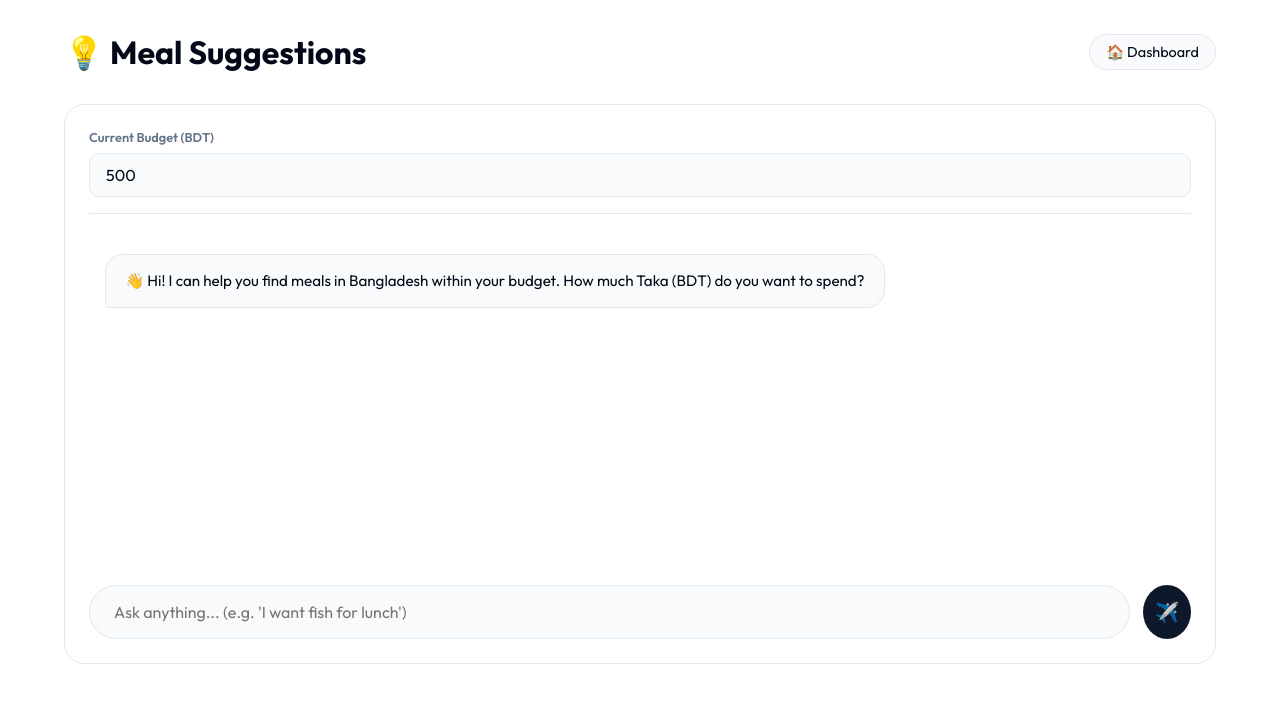
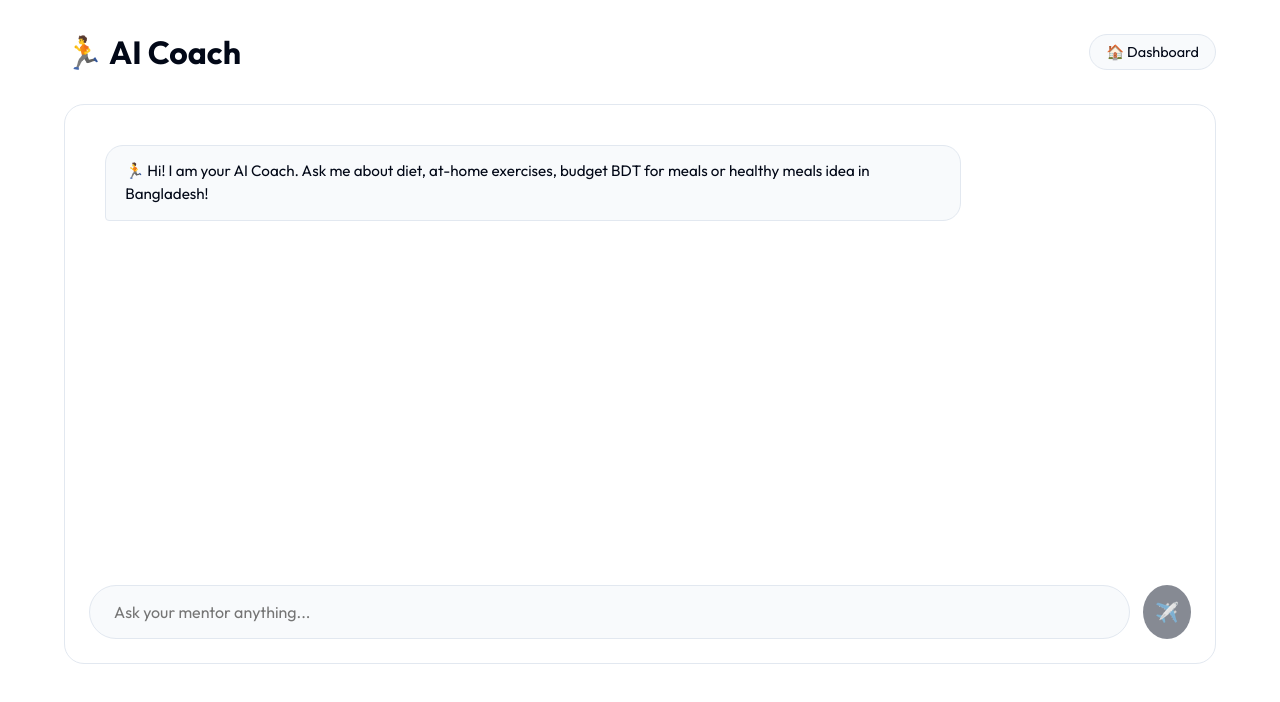
Before and after one commit to TIShohan/calorietracker, a Next.js app: page /suggestions in a window 1280 px wide. Shown: the top 702 px of the page. Built offline with nearby package versions, Linux system fonts and the light colour scheme.

Commit message:
AI Coach update fix

```diff
--- a/next.config.mjs
+++ b/next.config.mjs
@@ -1,6 +1,11 @@
 /** @type {import('next').NextConfig} */
 const nextConfig = {
-  allowedDevOrigins: ['192.168.0.69'],
+  // Allow all local network origins for mobile testing
+  devIndicators: {
+    appIsrStatus: false,
+  },
+  // Ensure the dev server accepts incoming requests on all interfaces
+  serverExternalPackages: ['groq-sdk'],
 };
 
 export default nextConfig;
--- a/src/app/api/suggest-meal/route.js
+++ b/src/app/api/suggest-meal/route.js
@@ -1,30 +1,42 @@
 import Groq from 'groq-sdk';
 import { NextResponse } from 'next/server';
 
-const SYSTEM_PROMPT = `You are a Bangladeshi Meal & Grocery Suggestion AI.
-User will provide a budget in Taka (BDT) and possibly a calorie goal.
+const SYSTEM_PROMPT = `You are "NutriMind AI Coach" – a professional health, diet, and home fitness trainer.
+Your goal is to provide short, actionable advice to help the user stay fit and healthy.
+
 Rules:
-1. Suggest 2-3 meal options AND a grocery shopping list.
-2. For groceries, be specific with Price and Calories: e.g., "Chicken 500g (Approx. 180 BDT, 600 kcal)".
-3. Keep individual item suggestions short and concise. Use bullet points.
-4. Focus on budget-friendly Bangladeshi foods.
-5. Answer in a helpful, short manner. No long intros.`;
+1. Persona: High-energy, practical, friendly health coach.
+2. Expertise: Expert in nutrition (Bangladesh context) AND home fitness.
+3. Food Suggestions: Always suggest food quantities in GRAMS (e.g., "150g cooked rice", "100g chicken breast").
+4. Pricing: Include approximate prices in BDT and estimated calories for all food suggestions.
+5. Fitness: Suggest simple at-home exercises when relevant.
+6. Be EXTREMELY concise. Use bullet points for lists. Answer short.
+7. Local context: Expert on Bangladeshi food culture and bazaar prices.`;
 
 export async function POST(request) {
   try {
-    const { message, budget, remainingKcal } = await request.json();
+    const { message, history = [], goal } = await request.json();
 
-    const fullPrompt = `Budget: ${budget} Taka. Remaining Calorie Goal: ${remainingKcal} kcal.
-User Message: ${message || "Suggest some meals."}`;
+    // Map frontend history to Groq format: { role: 'user' | 'assistant', content: string }
+    const groqHistory = history.map(m => ({
+      role: m.role === 'ai' ? 'assistant' : 'user',
+      content: m.text
+    }));
 
     const runGroq = async (apiKey, tag) => {
       if (!apiKey) throw new Error("Key missing");
       const client = new Groq({ apiKey });
+
+      const userContext = goal
+        ? `[Context: User's daily limit is ${goal} kcal] ${message}`
+        : message;
+
       const response = await client.chat.completions.create({
         model: 'llama-3.3-70b-versatile',
         messages: [
           { role: 'system', content: SYSTEM_PROMPT },
-          { role: 'user', content: fullPrompt }
+          ...groqHistory,
+          { role: 'user', content: userContext || "Hello! Introduce yourself." }
         ],
         temperature: 0.7,
         max_tokens: 512,
--- a/src/app/page.js
+++ b/src/app/page.js
@@ -274,8 +274,8 @@ export default function Home() {
         <div className={styles.title}>✨ NutriMind</div>
         <div style={{ display: 'flex', gap: '0.6rem', alignItems: 'center' }}>
           <div className={styles.streakBadge}>🔥 {streak} Day Streak</div>
-          <a href="/suggestions" style={{ color: '#3b82f6', textDecoration: 'none', background: 'rgba(59, 130, 246, 0.1)', padding: '0.4rem 1rem', borderRadius: '20px', fontSize: '0.9rem', border: '1px solid rgba(59, 130, 246, 0.3)' }}>
-            💡 Suggest
+          <a href="/suggestions" style={{ color: '#ef4444', textDecoration: 'none', background: 'rgba(239, 68, 68, 0.1)', padding: '0.4rem 1rem', borderRadius: '20px', fontSize: '0.9rem', border: '1px solid rgba(239, 68, 68, 0.3)' }}>
+            🏃 Coach
           </a>
           <a href="/settings" style={{ color: 'var(--text-muted)', textDecoration: 'none', background: 'var(--surface-color)', padding: '0.4rem 1rem', borderRadius: '20px', fontSize: '0.9rem', border: '1px solid var(--border-color)' }}>
             ⚙️ Settings
--- a/src/app/suggestions/page.js
+++ b/src/app/suggestions/page.js
@@ -14,9 +14,8 @@ const Toast = ({ message, type = 'success', onDone }) => {
 
 export default function SuggestionsPage() {
   const [messages, setMessages] = useState([
-    { role: 'ai', text: '👋 Hi! I can help you find meals in Bangladesh within your budget. How much Taka (BDT) do you want to spend?' }
+    { role: 'ai', text: '🏃 Hi! I am your AI Coach. Ask me about diet, at-home exercises, budget BDT for meals or healthy meals idea in Bangladesh!' }
   ]);
-  const [budget, setBudget] = useState('500');
   const [inputMessage, setInputMessage] = useState('');
   const [loading, setLoading] = useState(false);
   const [toast, setToast] = useState(null);
@@ -25,37 +24,30 @@ export default function SuggestionsPage() {
 
   useEffect(() => {
     if (scrollRef.current) {
-        scrollRef.current.scrollTop = scrollRef.current.scrollHeight;
+      scrollRef.current.scrollTop = scrollRef.current.scrollHeight;
     }
   }, [messages]);
 
   const showToast = (msg, type = 'success') => setToast({ message: msg, type });
 
-  const getRemainingKcal = () => {
-    const today = new Date().toISOString().split('T')[0];
-    const log = getLogForDate(today);
-    const goal = getCalorieGoal();
-    const total = log.reduce((sum, item) => sum + (item.calories || 0), 0);
-    return goal - total;
-  };
-
   const handleSendMessage = async (e) => {
     e.preventDefault();
-    if (!inputMessage.trim() && !budget) return;
+    if (!inputMessage.trim()) return;
 
-    const userMessage = inputMessage.trim() || `My budget is ${budget} Taka. What can I eat?`;
+    const userMessage = inputMessage.trim();
     setMessages(prev => [...prev, { role: 'user', text: userMessage }]);
     setInputMessage('');
     setLoading(true);
 
     try {
+      const goal = getCalorieGoal();
       const res = await fetch('/api/suggest-meal', {
         method: 'POST',
         headers: { 'Content-Type': 'application/json' },
         body: JSON.stringify({
-          message: inputMessage.trim(),
-          budget,
-          remainingKcal: getRemainingKcal()
+          message: userMessage,
+          history: messages.slice(-6), // Memory of last 6 messages
+          goal: goal // Personalized context
         })
       });
 
@@ -75,24 +67,12 @@ export default function SuggestionsPage() {
       {toast && <Toast message={toast.message} type={toast.type} onDone={() => setToast(null)} />}
 
       <header className={styles.header}>
-        <div className={styles.title}>💡 Meal Suggestions</div>
+        <div className={styles.title}>🏃 AI Coach</div>
         <a href="/" className={styles.backBtn}>🏠 Dashboard</a>
       </header>
 
+
       <div className={styles.card}>
-        <div className={styles.setupRow}>
-          <div className={styles.setupItem}>
-            <label>Current Budget (BDT)</label>
-            <input
-              type="number"
-              value={budget}
-              onChange={(e) => setBudget(e.target.value)}
-              placeholder="e.g. 500"
-              className={styles.inputField}
-            />
-          </div>
-        </div>
-
         <div className={styles.chatBox} ref={scrollRef}>
           {messages.map((m, i) => (
             <div key={i} className={m.role === 'ai' ? styles.aiMsg : styles.userMsg}>
@@ -108,13 +88,13 @@ export default function SuggestionsPage() {
         <form onSubmit={handleSendMessage} className={styles.inputArea}>
           <input
             type="text"
-            placeholder="Ask anything... (e.g. 'I want fish for lunch')"
+            placeholder="Ask your mentor anything..."
             value={inputMessage}
             onChange={(e) => setInputMessage(e.target.value)}
             className={styles.msgInput}
             disabled={loading}
           />
-          <button type="submit" className={styles.sendBtn} disabled={loading || (!inputMessage.trim() && !budget)}>
+          <button type="submit" className={styles.sendBtn} disabled={loading || !inputMessage.trim()}>
             {loading ? '...' : '✈️'}
           </button>
         </form>
```
